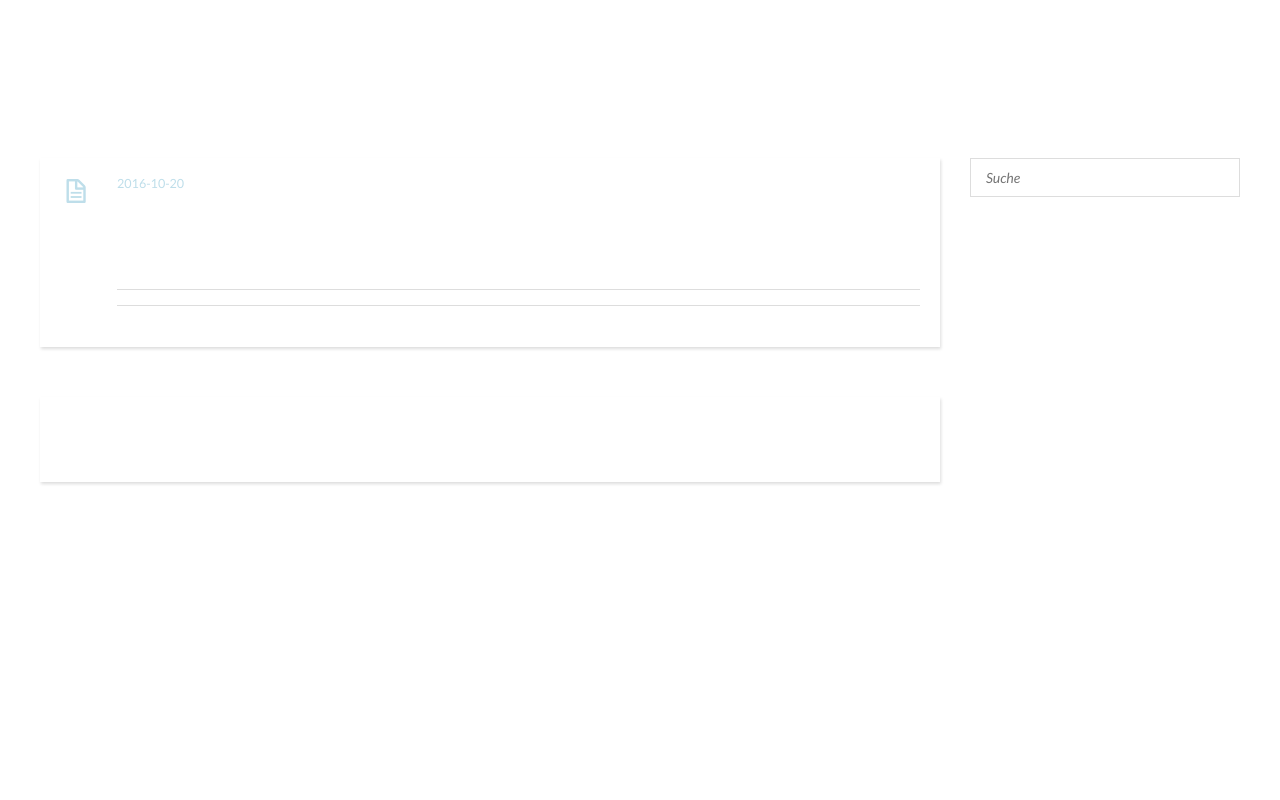
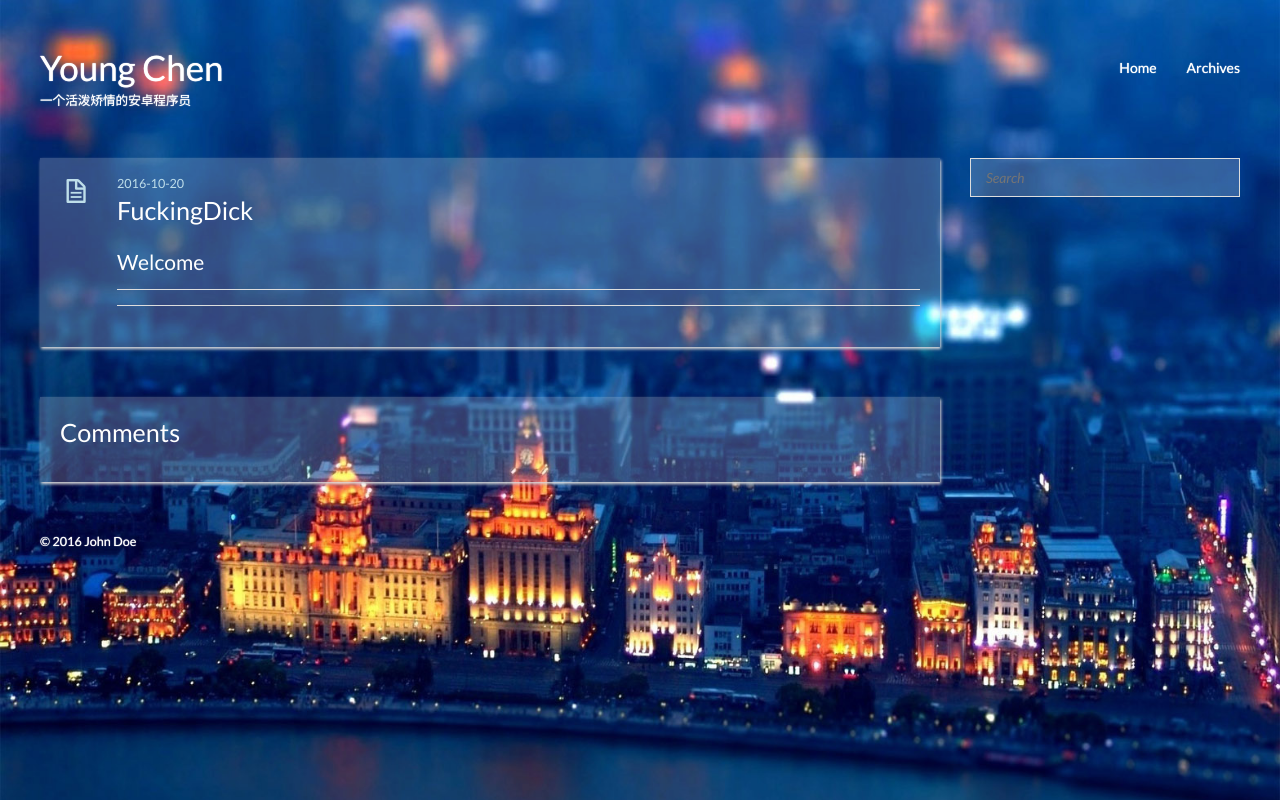
Before and after one commit to younger96/younger96.github.io, a plain HTML site: page 2016/10/20/FuckingDick/index.html in a window 1280 px wide. Drawn offline with nearby package versions, Linux system fonts and the light colour scheme.

Commit message:
Site updated: 2016-10-21 16:17:20

```diff
--- a/2016/10/20/FuckingDick/index.html
+++ b/2016/10/20/FuckingDick/index.html
@@ -93,7 +93,7 @@
 
 
 <section id="comment">
-  <h1 class="title">Kommentare</h1>
+  <h1 class="title">Comments</h1>
 
 
       <div id="fb-root"></div>
@@ -116,7 +116,7 @@
     <aside id="sidebar" class="alignright">
   <div class="search">
   <form action="//google.com/search" method="get" accept-charset="utf-8">
-    <input type="search" name="q" results="0" placeholder="Suche">
+    <input type="search" name="q" results="0" placeholder="Search">
     <input type="hidden" name="q" value="site:yoursite.com">
   </form>
 </div>
```
Also changed, not shown: 2016/10/20/hello-world/index.html (+2 -2 lines), archives/2016/10/index.html (+2 -2 lines), archives/2016/index.html (+2 -2 lines), archives/index.html (+3 -3 lines), index.html (+1 -1 lines), img/background2.jpg (added).
